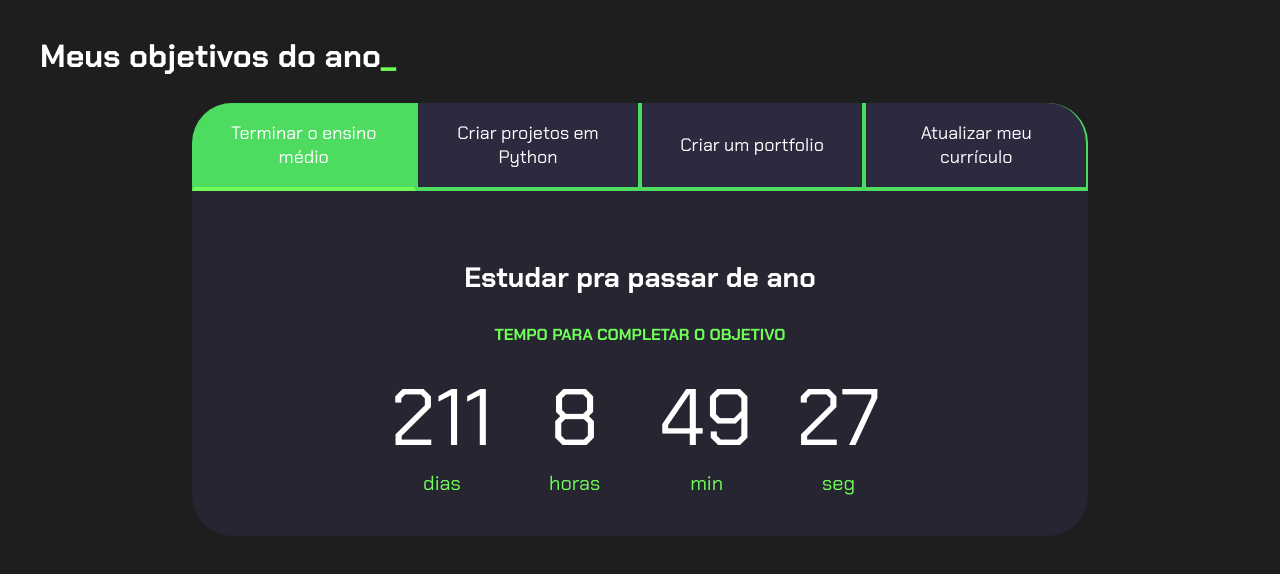
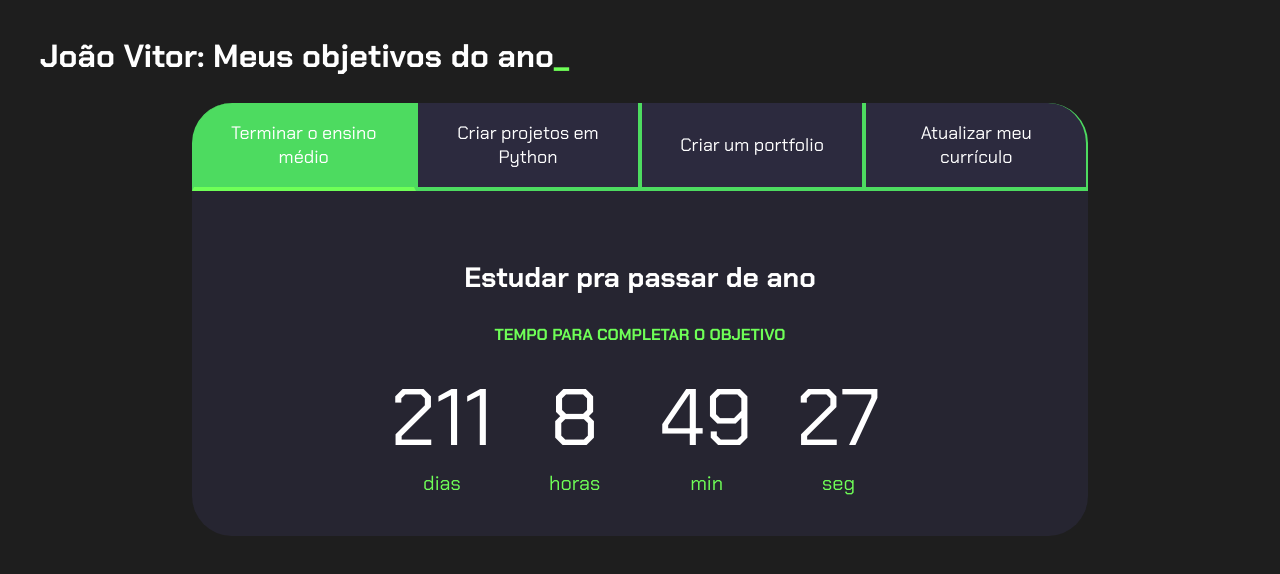
Before and after one commit to PaladiASS/Projeto_de_vida, a plain HTML site: page index.html in a window 1280 px wide. Drawn offline with Linux system fonts and the light colour scheme.

Commit message:
Add files via upload

```diff
--- a/index.html
+++ b/index.html
@@ -10,7 +10,7 @@
 
 <body>
     <section class="conteudo-principal">
-        <h2 class="titulo-principal">Meus objetivos do ano<span>_</span></h2>
+        <h2 class="titulo-principal">João Vitor: Meus objetivos do ano<span>_</span></h2>
         <div class="conteudo">
             <div class="botoes">
                 <button class="botao ativo">Terminar o ensino médio</button>
```
